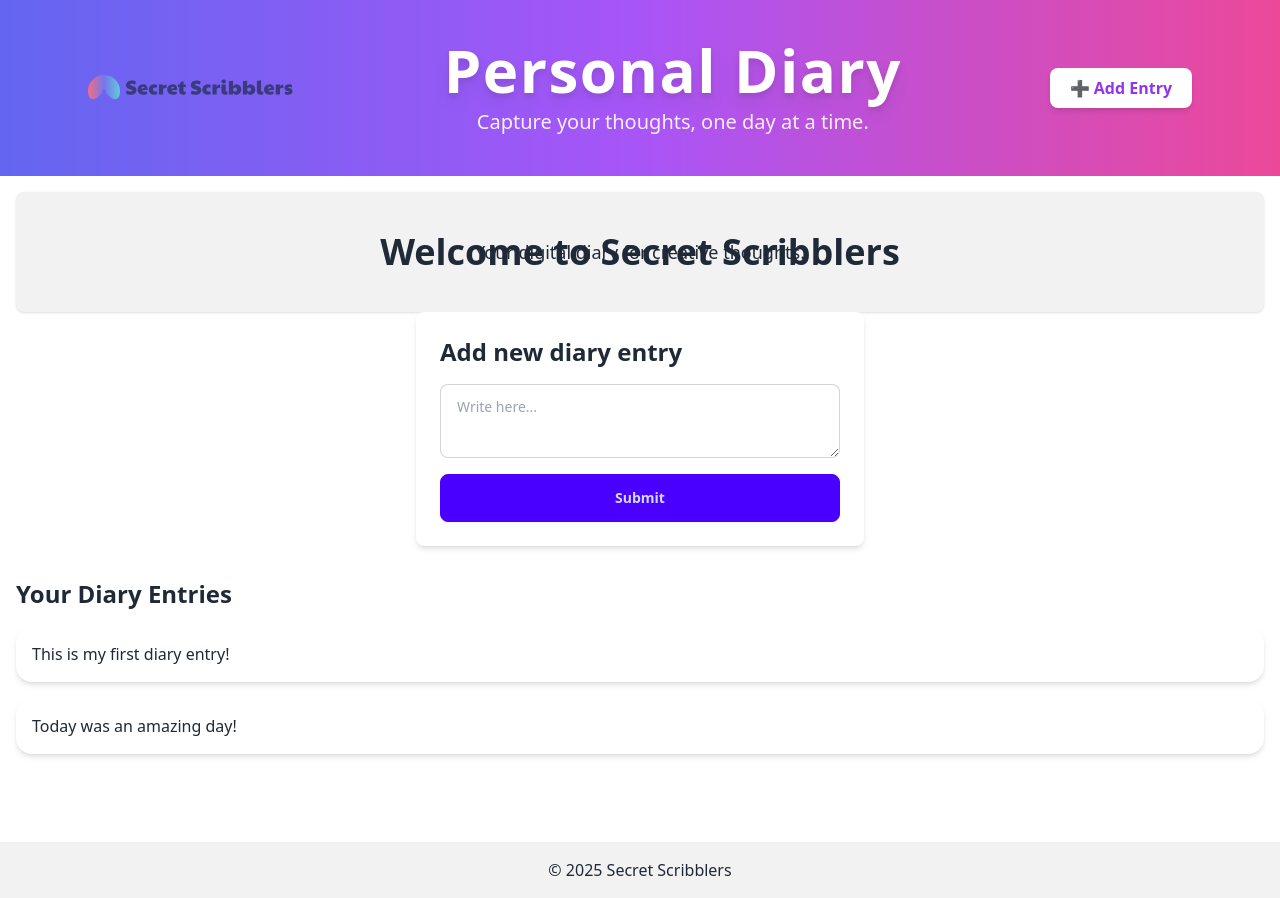
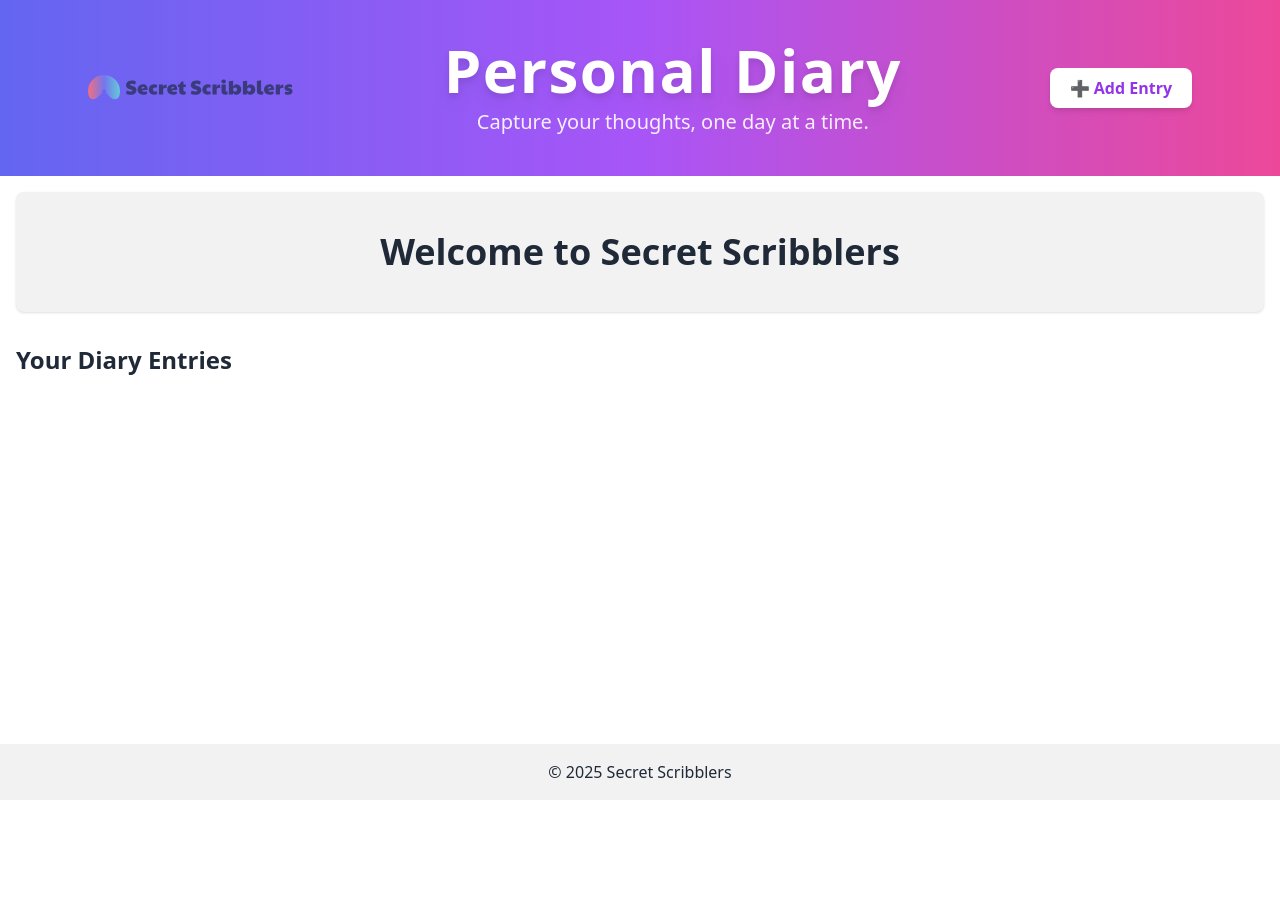
Before and after one commit to nishantabanik/Personal-Diary, a React (Vite) app: page / in a window 1280 px wide. After the commit the page ends 800 px from the top, so only its background shows below. Built offline with nearby package versions, Linux system fonts and the light colour scheme.

Commit message:
File changes to Visualize  modal entries

```diff
--- a/package.json
+++ b/package.json
@@ -4,8 +4,8 @@
   "version": "0.0.0",
   "type": "module",
   "scripts": {
-    "build": "./node_modules/.bin/vite build",
-    "dev": "./node_modules/.bin/vite",
+    "build": "vite build",
+    "dev": "vite",
     "preview": "vite preview",
     "lint": "eslint ."
   },
--- a/src/App.jsx
+++ b/src/App.jsx
@@ -1,36 +1,39 @@
-import React from "react";
+import React, { useState, useEffect } from "react";
 import Header from "./components/Header";
 import Footer from "./components/Footer";
-import InputForm from "./components/InputForm";
-import Entries from "./components/Entries"; // New component import
-import "./index.css"; // Tailwind & DaisyUI styles
+import Entries from "./components/Entries";
+import "./index.css";
 
-export default function App() {
-  // Sample diary entries data (replace with real data)
-  const diaryEntries = [
-    { id: 1, content: "This is my first diary entry!" },
-    { id: 2, content: "Today was an amazing day!" },
-  ];
+const App = () => {
+  const [entries, setEntries] = useState([]); // Initializing state to store diary entries
+
+  // Load entries from localStorage when the app first loads
+  useEffect(() => {
+    const storedEntries = JSON.parse(localStorage.getItem("diaryEntries")) || []; // Retrieve stored entries from localStorage
+    setEntries(storedEntries); // Set the retrieved entries to the state
+  }, []);
+
+  // Save entries to localStorage whenever entries state changes
+  useEffect(() => {
+    localStorage.setItem("diaryEntries", JSON.stringify(entries)); // Save updated entries to localStorage
+  }, [entries]);
 
   return (
     <div className="bg-base-100 text-base-content min-h-screen flex flex-col">
-      <Header />
+      <Header setEntries={setEntries} entries={entries} /> {/* Passing setEntries and entries to Header */}
+      <main className="container mx-auto p-4 flex-grow">
+        <section className="hero bg-base-200 text-center py-10 rounded-lg shadow"> {/* Hero section */}
+          <h1 className="text-4xl font-bold">Welcome to Secret Scribblers</h1>
+        </section>
 
-      <main className="container mx-auto p-4 flex-grow">
-        <section className="hero bg-base-200 text-center py-10 rounded-lg shadow">
-          <h1 className="text-4xl font-bold">Welcome to Secret Scribblers</h1>
-          <p className="text-lg">Your digital diary for creative thoughts.</p>
-        </section>
-        <InputForm /> {/* Input form for adding entries */}
-        {/* Entries section below the input form */}
         <section className="my-8">
           <h2 className="text-2xl font-semibold mb-4">Your Diary Entries</h2>
-          <Entries entries={diaryEntries} />{" "}
-          {/* Pass diary entries to Entries component */}
+          <Entries entries={entries} /> {/* Passing entries to Entries component */}
         </section>
       </main>
-
       <Footer />
     </div>
   );
 }
+
+export default App;
--- a/src/components/Entries.jsx
+++ b/src/components/Entries.jsx
@@ -1,13 +1,16 @@
-import React from "react";
-
-export default function Entries({ entries }) {
+const Entries = ({ entries }) => { // Receiving entries as props
     return (
-        <div className="space-y-4">
+        <div className="space-y-4"> {/* Container for entries */}
             {entries.map((entry) => (
-                <div key={entry.id} className="card bg-base-100 shadow-md p-4">
-                    <p>{entry.content}</p>
+                <div key={entry.id} className="card bg-base-100 shadow-md p-4 rounded-lg"> {/* Entry card */}
+                    <img src={entry.imageUrl} alt={entry.title} className="w-full h-40 object-cover rounded-lg mb-4" /> {/* Entry image */}
+                    <h2 className="text-2xl font-bold mb-2">{entry.title}</h2>
+                    <p className="text-gray-500 mb-2">{new Date(entry.date).toLocaleDateString()}</p>
+                    <p>{entry.content}</p> {/* Entry content */}
                 </div>
             ))}
         </div>
     );
 }
+
+export default Entries;
--- a/src/components/Header.jsx
+++ b/src/components/Header.jsx
@@ -4,24 +4,36 @@ import { motion } from "framer-motion";
 import AddEntryButton from "./AddEntryButton";
 import AddEntryModal from "./AddEntryModal";
 
-const Header = () => {
-  const [isModalOpen, setIsModalOpen] = useState(false);
-  const [title, setTitle] = useState("");
-  const [date, setDate] = useState("");
-  const [imageUrl, setImageUrl] = useState("");
-  const [content, setContent] = useState("");
-  const [error, setError] = useState("");
+const Header = ({ setEntries, entries }) => { // Receiving setEntries and entries as props
+  const [isModalOpen, setIsModalOpen] = useState(false); // State to control modal visibility
+  const [title, setTitle] = useState(""); // State for entry title
+  const [date, setDate] = useState(""); // State for entry date
+  const [imageUrl, setImageUrl] = useState(""); // State for entry image URL
+  const [content, setContent] = useState(""); // State for entry content
+  const [error, setError] = useState(""); // State for error messages
 
   useEffect(() => {
-    setError("");
+    setError(""); // Clear errors when any field changes
   }, [title, date, imageUrl, content]);
 
   const handleAddEntry = () => {
-    if (!title || !date || !imageUrl || !content) {
-      setError("All fields are required!");
+    if (!title || !date || !imageUrl || !content) { // Validate all fields
+      setError("All fields are required!"); // Set error if any field is empty
       return;
     }
-    setIsModalOpen(false);
+
+    const newEntry = {
+      id: Date.now(), // Unique ID for the new entry
+      title,
+      date,
+      imageUrl,
+      content,
+    };
+
+    setEntries([newEntry, ...entries]); // Add new entry to the beginning of entries array
+    setIsModalOpen(false); // Close the modal
+
+    // Clear form fields after saving
     setTitle("");
     setDate("");
     setImageUrl("");
@@ -30,16 +42,14 @@ const Header = () => {
 
   return (
     <motion.header
-      initial={{ opacity: 0, y: -20 }}
-      animate={{ opacity: 1, y: 0 }}
-      transition={{ duration: 2 }}
-      className="bg-gradient-to-r from-indigo-500 via-purple-500 to-pink-500 text-white p-6"
+      initial={{ opacity: 0, y: -20 }} // Initial animation state
+      animate={{ opacity: 1, y: 0 }} // Final animation state
+      transition={{ duration: 2 }} // Duration of the animation
+      className="bg-gradient-to-r from-indigo-500 via-purple-500 to-pink-500 text-white p-6" // Styling for the header
     >
       <div className="max-w-6xl mx-auto px-6">
         <div className="flex flex-col md:flex-row justify-between items-center py-4 gap-6">
-          <div className="flex-shrink-0">
-            <Logo className="w-36 md:w-44 lg:w-52" />
-          </div>
+          <Logo className="w-36 md:w-44 lg:w-52" /> {/* Logo component */}
           <div className="flex flex-col items-center text-center flex-grow mx-4">
             <h1 className="text-4xl sm:text-5xl md:text-6xl font-extrabold tracking-wide drop-shadow-lg">
               Personal Diary
@@ -48,14 +58,12 @@ const Header = () => {
               Capture your thoughts, one day at a time.
             </p>
           </div>
-          <div className="flex-shrink-0 flex space-x-4 items-center">
-            <AddEntryButton onClick={() => setIsModalOpen(true)} />
-          </div>
+          <AddEntryButton onClick={() => setIsModalOpen(true)} /> {/* Button to open modal */}
         </div>
       </div>
       <AddEntryModal
-        isOpen={isModalOpen}
-        onClose={() => setIsModalOpen(false)}
+        isOpen={isModalOpen} // Pass modal open state
+        onClose={() => setIsModalOpen(false)} // Function to close modal
         title={title}
         setTitle={setTitle}
         date={date}
@@ -65,7 +73,7 @@ const Header = () => {
         content={content}
         setContent={setContent}
         error={error}
-        handleSave={handleAddEntry}
+        handleSave={handleAddEntry} // Function to handle saving the entry
       />
     </motion.header>
   );
```
